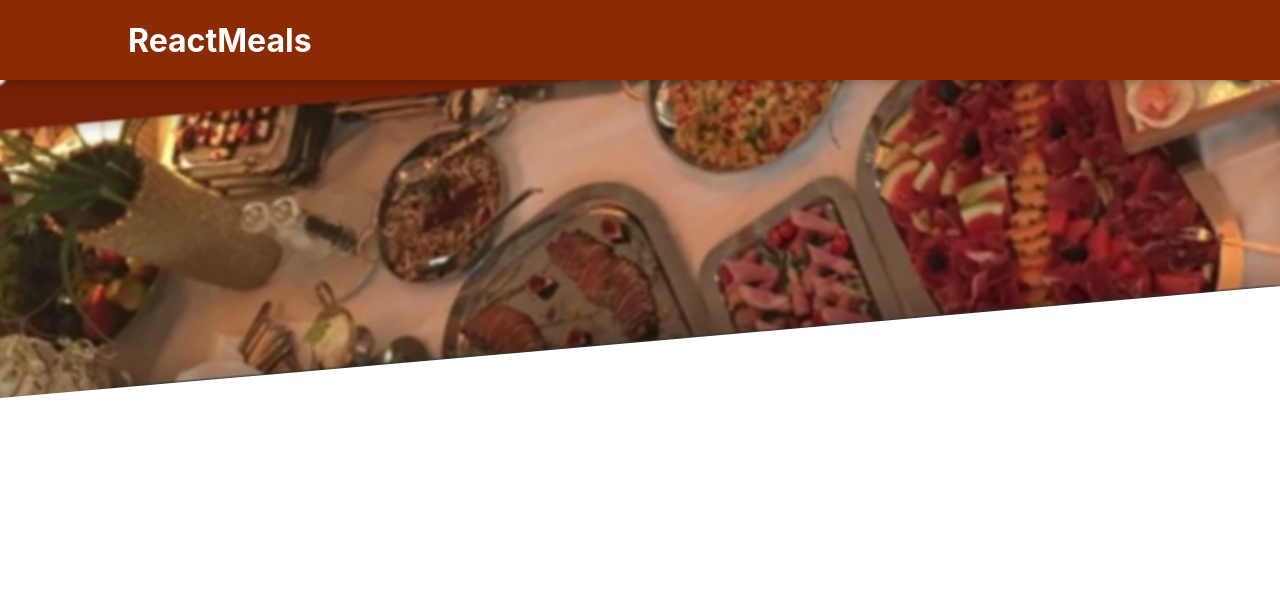
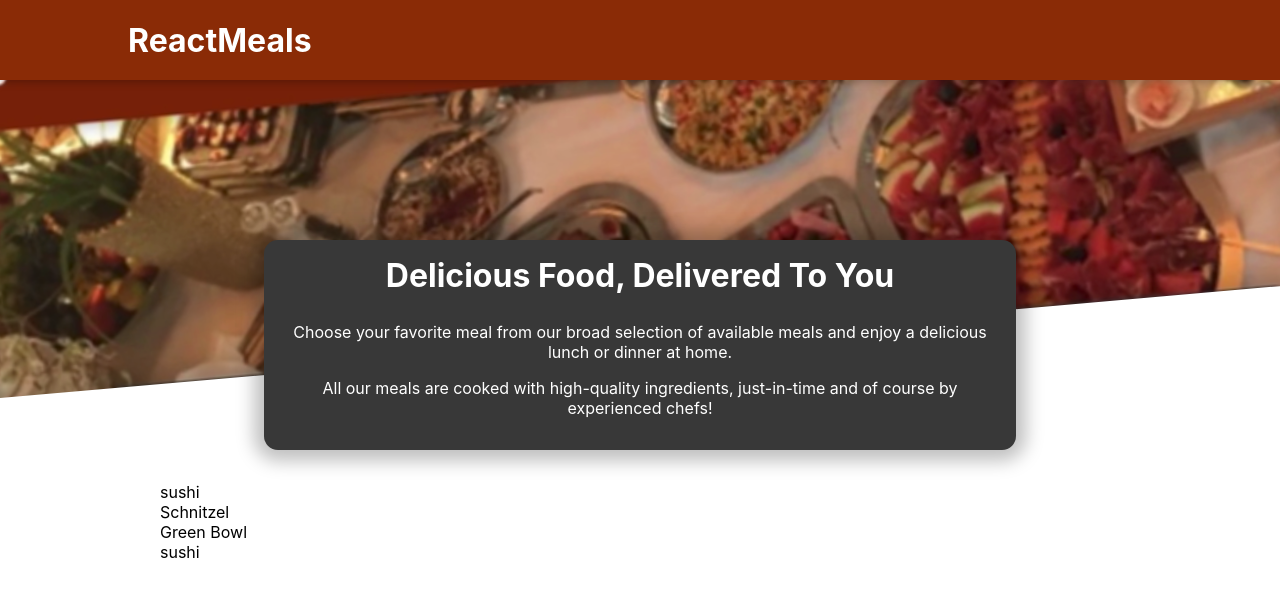
Before and after one commit to manj7999/-Showing-and-Enabling-the-delete-of-Cart-Items, a React (Create React App) app: page / in a window 1280 px wide. Shown: the top 596 px of the page. Built offline with nearby package versions, Linux system fonts and the light colour scheme.

Commit message:
Add Restaurant Summary

```diff
--- a/src/App.js
+++ b/src/App.js
@@ -1,10 +1,14 @@
 import React, { Fragment } from 'react';
 import Header from './components/Layout/Header'
+import Meals from './components/Meals/Meals';
 
 function App(){
   return (
     <Fragment>
       <Header />
+      <main>
+        <Meals />
+      </main>
     </Fragment>
   )
 }
--- a/src/components/Cart/CartIcon.js
+++ b/src/components/Cart/CartIcon.js
@@ -1,15 +1,13 @@
-const cartIcon = () => {
+const CartIcon = () => {
     return (
-        <svg
-        xmlns='https://ww.w3.org/2000/svg'
+      <svg
+        xmlns='http://www.w3.org/2000/svg'
         viewBox='0 0 20 20'
         fill='currentColor'
-        >
+      >
+        <path d='M3 1a1 1 0 000 2h1.22l.305 1.222a.997.997 0 00.01.042l1.358 5.43-.893.892C3.74 11.846 4.632 14 6.414 14H15a1 1 0 000-2H6.414l1-1H14a1 1 0 00.894-.553l3-6A1 1 0 0017 3H6.28l-.31-1.243A1 1 0 005 1H3zM16 16.5a1.5 1.5 0 11-3 0 1.5 1.5 0 013 0zM6.5 18a1.5 1.5 0 100-3 1.5 1.5 0 000 3z' />
+      </svg>
+    );
+  };
 
-        <path d='M3 lal l 000 2h1.221.305 1.222a.997.997 0 00.01.042l1.358 5.43-,.893.'></path>
-
-        </svg>
-    )
-}
-
-export default cartIcon;
+  export default CartIcon;
--- a/src/components/Layout/HeaderCartButton.module.css
+++ b/src/components/Layout/HeaderCartButton.module.css
@@ -15,6 +15,12 @@
   .button:hover,
   .button:active {
     background-color: #2c0d00;
+  }
+
+  .icon {
+    width: 1.35rem;
+    height: 1.35rem;
+    margin-right: 0.5rem;
   }
 
   .badge {
--- /dev/null
+++ b/src/components/Meals/AvailableMeals.js
@@ -0,0 +1,41 @@
+import classes from "./AvailableMeals.module.css";
+
+const DUMMY_MEALS = [
+  {
+    id: "m1",
+    name: "sushi",
+    description: "Finest fish and veggies",
+    price: 22.99,
+  },
+  {
+    id: "m2",
+    name: "Schnitzel",
+    description: "A german specialty!",
+    price: 16.5,
+  },
+  {
+    id: "m3",
+    name: "Green Bowl",
+    description: "Healthy...and green...",
+    price: 18.99,
+  },
+  {
+    id: "m4",
+    name: "sushi",
+    description: "Finest fish and veggies",
+    price: 10.99,
+  },
+];
+
+const AvailableMeals = () => {
+  const mealsList = DUMMY_MEALS.map((meal) => <li
+  key={meal.id}>{meal.name}</li>);
+
+  return (
+    <section className={classes.meals}>
+      <ul>{mealsList}</ul>
+    </section>
+  );
+};
+
+export default AvailableMeals;
--- /dev/null
+++ b/src/components/Meals/AvailableMeals.module.css
@@ -0,0 +1,24 @@
+.meals {
+    max-width: 60rem;
+    width: 90%;
+    margin: 2rem auto;
+    animation: meals-appear 1s ease-out forwards;
+  }
+
+  .meals ul {
+    list-style: none;
+    margin: 0;
+    padding: 0;
+  }
+
+  @keyframes meals-appear {
+    from {
+      opacity: 0;
+      transform: translateY(3rem);
+    }
+
+    to {
+      opacity: 1;
+      transform: translateY(0);
+    }
+  }
--- /dev/null
+++ b/src/components/Meals/Meals.js
@@ -0,0 +1,15 @@
+import { Fragment } from 'react';
+
+import MealsSummary from './MealsSummary';
+import AvailableMeals from './AvailableMeals';
+
+const Meals = () => {
+    return (
+        <Fragment>
+            <MealsSummary />
+            <AvailableMeals />
+        </Fragment>
+    )
+};
+
+export default Meals;
--- /dev/null
+++ b/src/components/Meals/MealsSummary.js
@@ -0,0 +1,19 @@
+import classes from './MealsSummary.module.css';
+
+const MealsSummary = () => {
+  return (
+    <section className={classes.summary}>
+      <h2>Delicious Food, Delivered To You</h2>
+      <p>
+        Choose your favorite meal from our broad selection of available meals
+        and enjoy a delicious lunch or dinner at home.
+      </p>
+      <p>
+        All our meals are cooked with high-quality ingredients, just-in-time and
+        of course by experienced chefs!
+      </p>
+    </section>
+  );
+};
+
+export default MealsSummary;
--- /dev/null
+++ b/src/components/Meals/MealsSummary.module.css
@@ -0,0 +1,18 @@
+.summary {
+    text-align: center;
+    max-width: 45rem;
+    width: 90%;
+    margin: auto;
+    margin-top: -10rem;
+    position: relative;
+    background-color: #383838;
+    color: white;
+    border-radius: 14px;
+    padding: 1rem;
+    box-shadow: 0 1px 18px 10px rgba(0, 0, 0, 0.25);
+  }
+
+  .summary h2 {
+    font-size: 2rem;
+    margin-top: 0;
+  }
```
Lines whose indentation alone changed are shown as unchanged.
